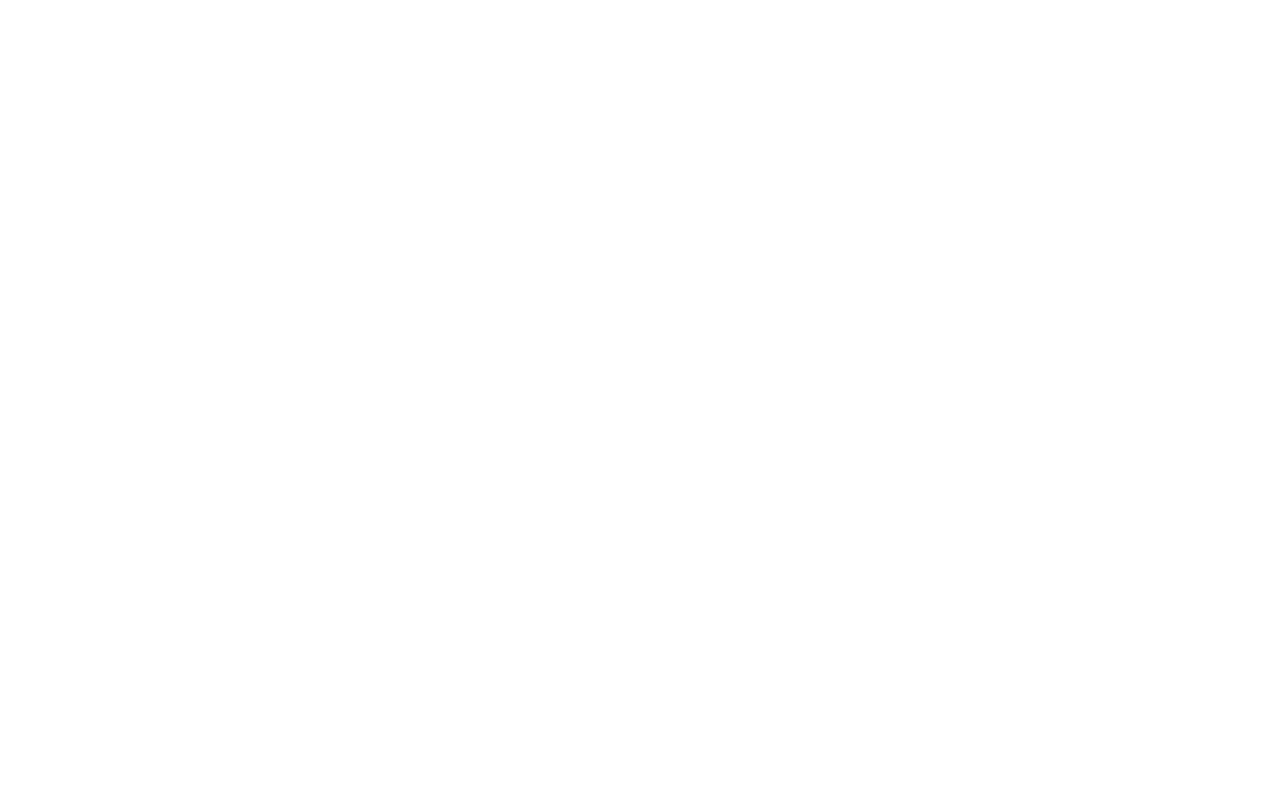
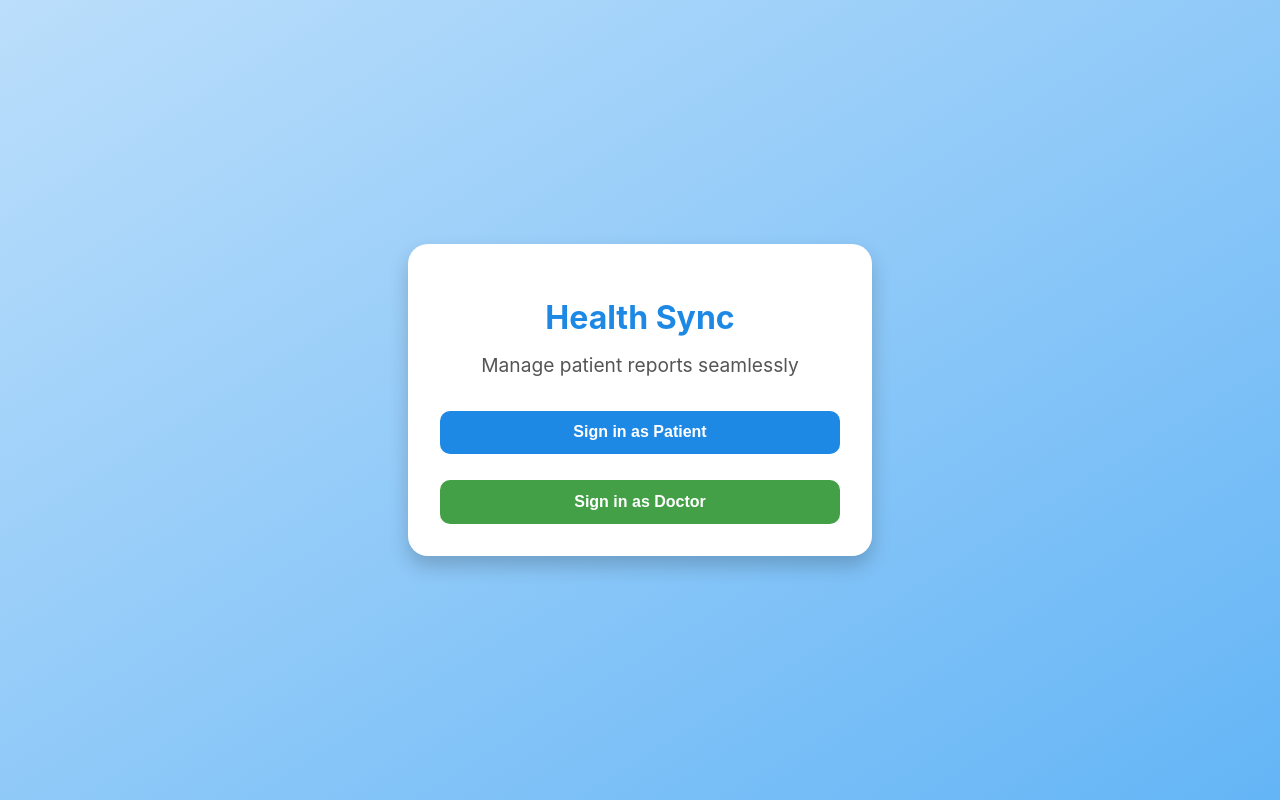
Before and after one commit to pvigneshwaran05/HealthSync, a React (Create React App) app: page / in a window 1280 px wide. Before the commit this address had no page. Built offline with nearby package versions, Linux system fonts and the light colour scheme.

Commit message:
added home page

```diff
--- a/src/App.js
+++ b/src/App.js
@@ -5,11 +5,13 @@ import PatientDashboard from "./frontend/PatientDashboard"
 import DoctorLogin from "./frontend/DoctorLogin";
 import DoctorSignup from "./frontend/DoctorSignup";
 import DoctorDashboard from "./frontend/DoctorDashboard";
+import HomePage from "./frontend/HomePage";
 
 function App() {
     return (
         <Router>
             <Routes>
+                <Route path="/" element={<HomePage />} />
                 <Route path="/patient-signup" element={<PatientSignUp />} />
                 <Route path="/patient-login" element={<PatientLogin />} />
                 <Route path="/patient-dashboard" element={<PatientDashboard />} />
--- /dev/null
+++ b/src/frontend/HomePage.js
@@ -0,0 +1,23 @@
+import { useNavigate } from "react-router-dom";
+import "../styles/HomePage.css"
+
+export default function HomePage() {
+  const navigate = useNavigate();
+
+  return (
+    <div className="container">
+      <div className="card">
+        <h1 className="title">Health Sync</h1>
+        <p className="subtitle">Manage patient reports seamlessly</p>
+        <div className="button-group">
+          <button onClick={() => navigate("/patient-login")} className="patient-button">
+            Sign in as Patient
+          </button>
+          <button onClick={() => navigate("/doctor-login")} className="doctor-button">
+            Sign in as Doctor
+          </button>
+        </div>
+      </div>
+    </div>
+  );
+}
--- /dev/null
+++ b/src/styles/HomePage.css
@@ -0,0 +1,70 @@
+.container {
+    display: flex;
+    align-items: center;
+    justify-content: center;
+    height: 100vh;
+    background: linear-gradient(to bottom right, #bbdefb, #64b5f6);
+  }
+
+  .card {
+    text-align: center;
+    padding: 2rem;
+    background: white;
+    box-shadow: 0 10px 20px rgba(0, 0, 0, 0.2);
+    border-radius: 20px;
+    width: 100%;
+    max-width: 400px;
+    transition: transform 0.3s ease-in-out;
+  }
+
+  .card:hover {
+    transform: scale(1.05);
+  }
+
+  .title {
+    font-size: 2rem;
+    font-weight: bold;
+    color: #1e88e5;
+    margin-bottom: 1rem;
+  }
+
+  .subtitle {
+    color: #555;
+    font-size: 1.2rem;
+    margin-bottom: 1.5rem;
+  }
+
+  .button-group {
+    display: flex;
+    flex-direction: column;
+    gap: 1rem;
+  }
+
+  button {
+    width: 100%;
+    padding: 0.8rem;
+    font-size: 1rem;
+    font-weight: bold;
+    border: none;
+    border-radius: 10px;
+    cursor: pointer;
+    transition: all 0.3s ease-in-out;
+  }
+
+  .patient-button {
+    background: #1e88e5;
+    color: white;
+  }
+
+  .patient-button:hover {
+    background: #1565c0;
+  }
+
+  .doctor-button {
+    background: #43a047;
+    color: white;
+  }
+
+  .doctor-button:hover {
+    background: #2e7d32;
+  }
```
